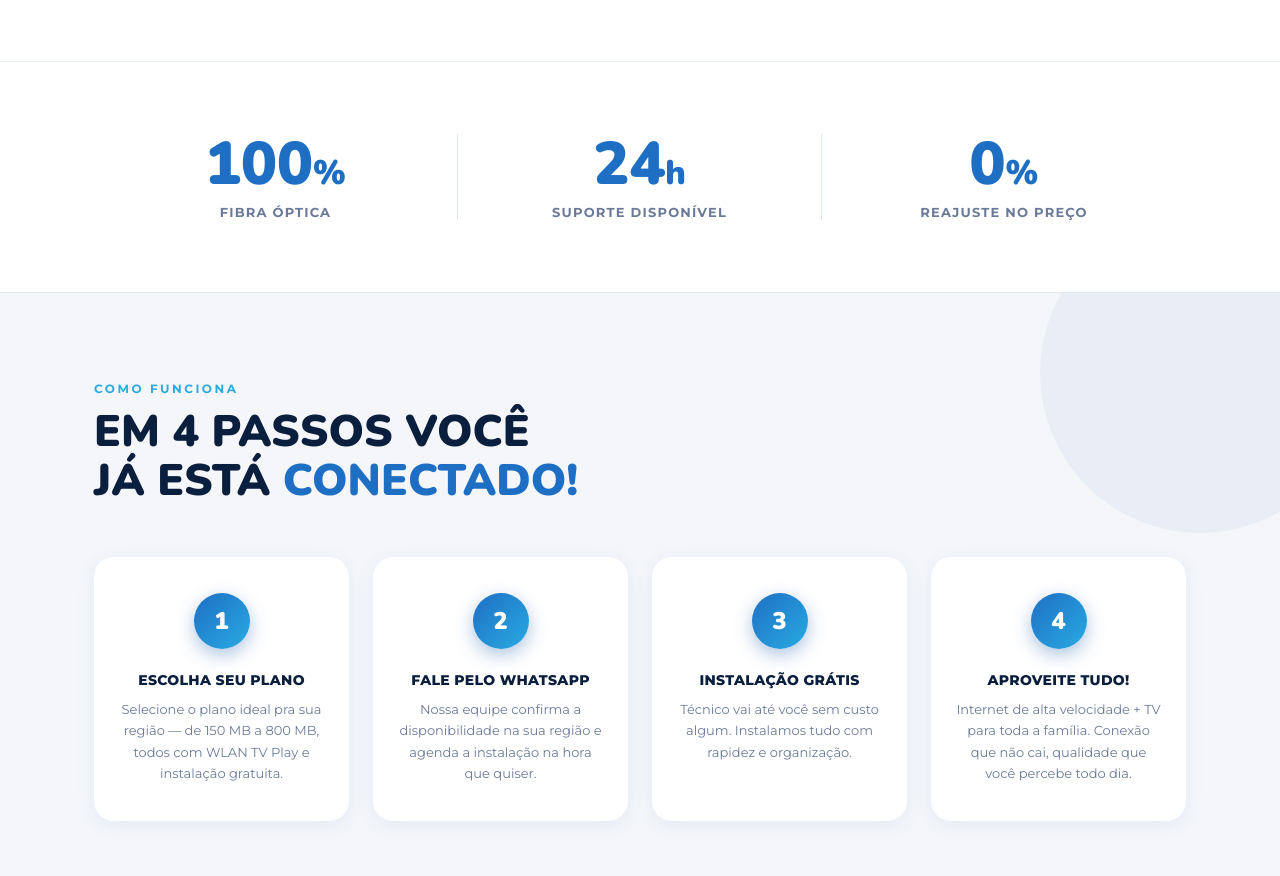
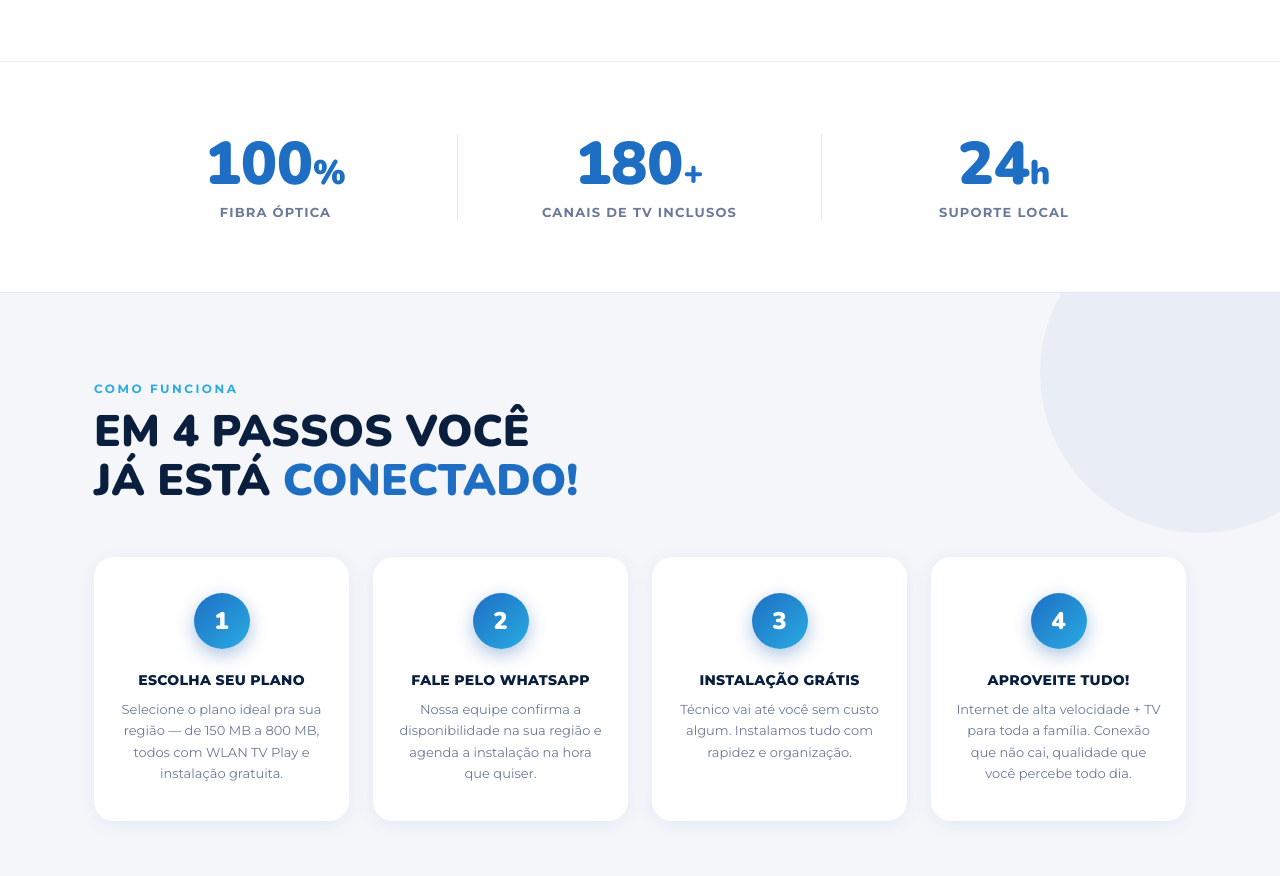
Before and after one commit to euwill-maker/wlan-preview, a plain HTML site: page index.html in a window 1280 px wide. Shown: the part 1176-2052 px from the top of the page. Drawn offline with nearby package versions, Linux system fonts and the light colour scheme.

Commit message:
Troca stats: remove 0% reajuste, usa 180+ canais e suporte local
Co-Authored-By: Claude Opus 4.8 (1M context) <noreply@anthropic.com>

```diff
--- a/index.html
+++ b/index.html
@@ -2348,12 +2348,12 @@ a { text-decoration: none; color: inherit; }
         <div class="stat-label">Fibra Óptica</div>
       </div>
       <div class="stat-item reveal reveal-delay-2">
+        <div class="stat-number"><span class="count" data-target="180">0</span><span class="stat-suffix">+</span></div>
+        <div class="stat-label">Canais de TV inclusos</div>
+      </div>
+      <div class="stat-item reveal reveal-delay-3">
         <div class="stat-number"><span class="count" data-target="24">0</span><span class="stat-suffix">h</span></div>
-        <div class="stat-label">Suporte Disponível</div>
-      </div>
-      <div class="stat-item reveal reveal-delay-3">
-        <div class="stat-number"><span class="count" data-target="0">0</span><span class="stat-suffix">%</span></div>
-        <div class="stat-label">Reajuste no Preço</div>
+        <div class="stat-label">Suporte Local</div>
       </div>
     </div>
   </div>
```
